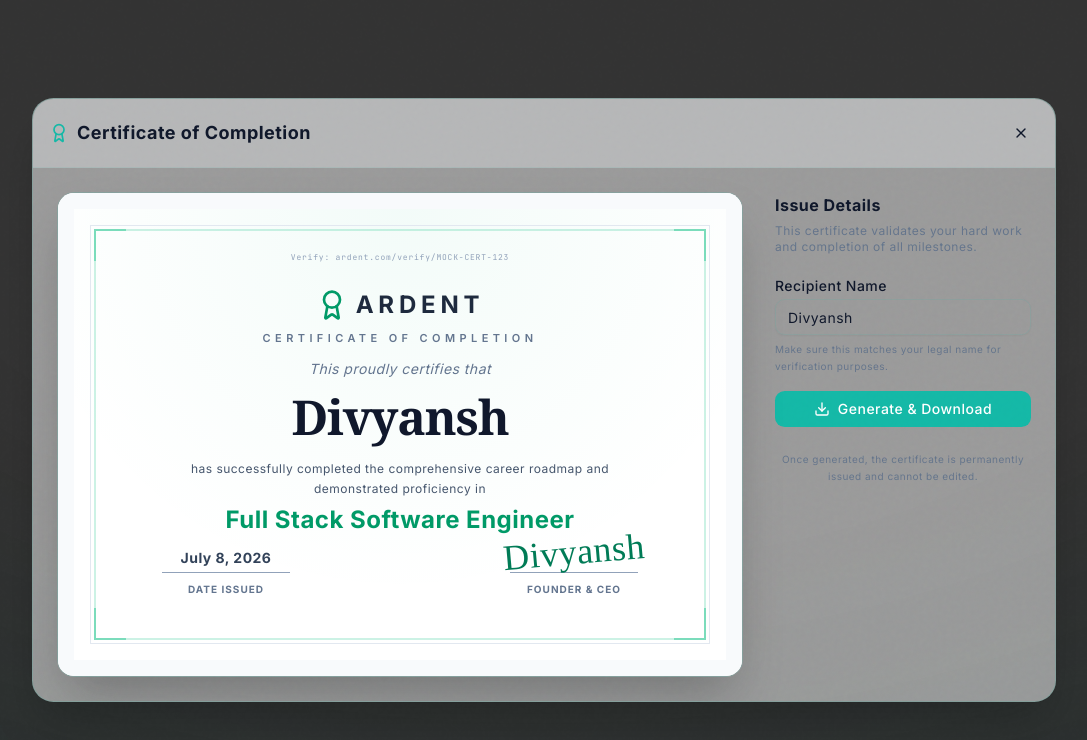
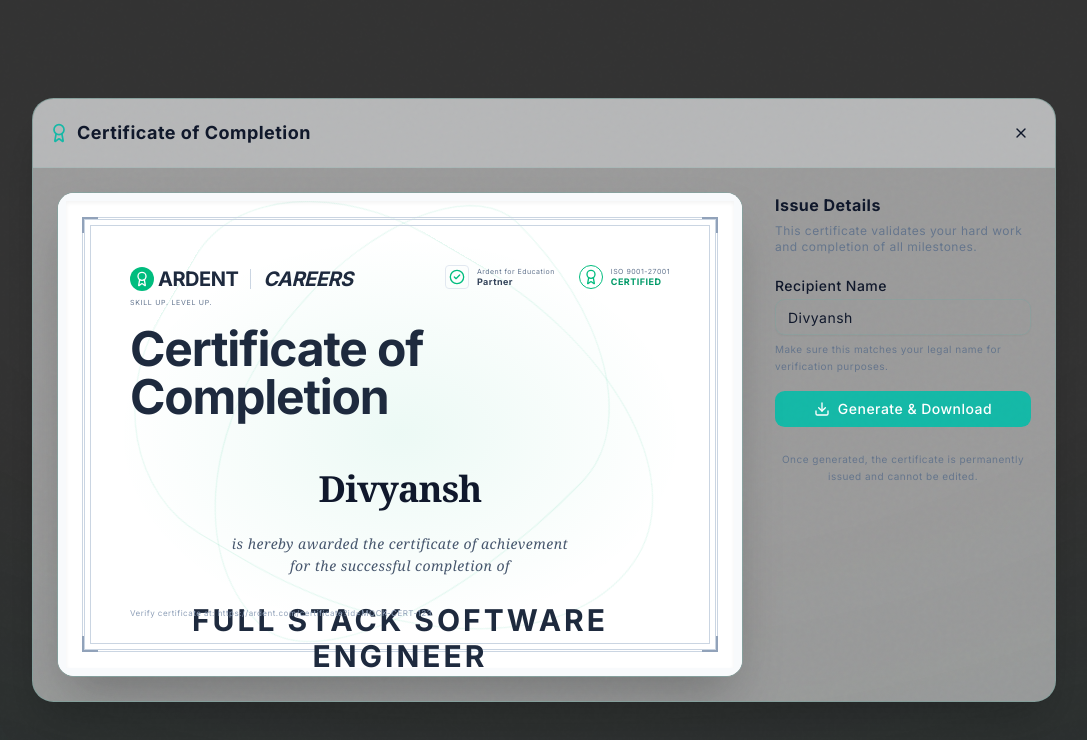
Before and after one commit to div-pandey/Ardent, a Next.js app: page /cert-preview in a window 1280 px wide. Shown: the top 740 px of the page, without its empty margins (96-1183 px from the left). Built offline with nearby package versions, Linux system fonts and the light colour scheme.

Commit message:
feat(roadmap): add certificate preview node and redesign certificate layout

```diff
--- a/src/app/(dashboard)/roadmap/page.tsx
+++ b/src/app/(dashboard)/roadmap/page.tsx
@@ -33,6 +33,7 @@ import { Badge } from '@/components/ui/badge';
 import { Progress } from '@/components/ui/progress';
 import { staggerContainer, staggerItem } from '@/lib/motion';
 import { toast } from 'sonner';
+import { CertificateModal } from '@/components/shared/certificate-modal';
 
 interface DemoMilestone {
   id: string;
@@ -68,6 +69,7 @@ export default function RoadmapPage() {
   const [loading, setLoading] = useState(false);
   const [hasGenerated, setHasGenerated] = useState(false);
   const [error, setError] = useState<string | null>(null);
+  const [isCertModalOpen, setIsCertModalOpen] = useState(false);
 
   // Persisted roadmap state
   const [savedRoadmaps, setSavedRoadmaps] = useState<SavedRoadmap[]>([]);
@@ -657,6 +659,49 @@ export default function RoadmapPage() {
                 </button>
               </div>
             ))}
+
+            {/* Certificate Node */}
+            {milestones.length > 0 && (
+              <div className="relative flex gap-3 mt-2">
+                {/* Timeline line connecting from the last milestone */}
+                <div
+                  className={`absolute left-[9px] -top-6 h-8 w-px ${
+                    completedCount === totalCount
+                      ? 'bg-emerald-400/50'
+                      : 'bg-muted-foreground/15'
+                  }`}
+                />
+
+                {/* Status icon */}
+                <div className="relative z-10 mt-1 shrink-0">
+                  {completedCount === totalCount ? (
+                    <Award className="h-5 w-5 text-emerald-400" />
+                  ) : (
+                    <Lock className="h-5 w-5 text-muted-foreground/50" />
+                  )}
+                </div>
+
+                {/* Milestone button */}
+                <button
+                  className={`mb-4 flex-1 rounded-lg border p-3 text-left transition-all ${
+                    completedCount === totalCount
+                      ? 'border-emerald-400/30 bg-emerald-400/5 hover:bg-emerald-400/10'
+                      : 'border-transparent hover:bg-muted/30 opacity-70'
+                  }`}
+                  onClick={() => setIsCertModalOpen(true)}
+                >
+                  <p className="text-xs text-muted-foreground">Final Step</p>
+                  <p className="mt-0.5 text-sm font-semibold flex items-center gap-2">
+                    Official Certificate
+                    {completedCount === totalCount ? (
+                      <Badge className="bg-emerald-400/20 text-emerald-400 hover:bg-emerald-400/20 text-[9px] ml-auto border-emerald-400/20">Available</Badge>
+                    ) : (
+                      <Badge variant="outline" className="text-[9px] ml-auto border-border">Preview</Badge>
+                    )}
+                  </p>
+                </button>
+              </div>
+            )}
           </motion.div>
 
           {/* Detail Panel */}
@@ -857,6 +902,15 @@ export default function RoadmapPage() {
           )}
         </div>
       </motion.div>
+
+      {/* Certificate Modal */}
+      <CertificateModal
+        isOpen={isCertModalOpen}
+        onClose={() => setIsCertModalOpen(false)}
+        roadmapId={currentRoadmapId || 'mock-123'}
+        roadmapTitle={activeRoadmap?.title || targetRole || 'Software Engineer Roadmap'}
+        tier={userTier}
+      />
     </div>
   );
 }
--- a/src/components/shared/certificate-modal.tsx
+++ b/src/components/shared/certificate-modal.tsx
@@ -174,78 +174,122 @@ export function CertificateModal({ isOpen, onClose, roadmapId, roadmapTitle, tie
               <>
                 <div
                   ref={certRef}
-                  className="relative w-full aspect-[1.414/1] bg-white text-slate-900 p-6 flex flex-col items-center justify-center overflow-hidden border-[16px] border-slate-50"
+                  className="relative w-full aspect-[1.414/1] bg-white text-slate-900 p-8 flex flex-col overflow-hidden border-[8px] border-slate-50 shadow-inner"
                 >
-                  {/* Background Accents */}
-                  <div className="absolute inset-0 bg-[radial-gradient(circle_at_50%_0%,rgba(16,185,129,0.05),transparent_70%)] pointer-events-none" />
+                  {/* Background Accents - Subtle wave pattern simulation */}
+                  <div className="absolute inset-0 bg-[radial-gradient(ellipse_at_center,rgba(16,185,129,0.08)_0%,transparent_60%)] pointer-events-none" />
+                  <div className="absolute top-1/2 left-1/2 -translate-x-1/2 -translate-y-1/2 w-[80%] h-[80%] border border-emerald-500/10 rounded-[40%_60%_70%_30%/40%_50%_60%_50%] animate-[spin_60s_linear_infinite] pointer-events-none" />
+                  <div className="absolute top-1/2 left-1/2 -translate-x-1/2 -translate-y-1/2 w-[70%] h-[70%] border border-emerald-500/10 rounded-[60%_40%_30%_70%/60%_30%_70%_40%] animate-[spin_40s_linear_infinite_reverse] pointer-events-none" />
 
-                  {/* Inner Border */}
-                  <div className="absolute inset-4 border border-slate-200 pointer-events-none z-10" />
-                  <div className="absolute inset-5 border-2 border-emerald-500/20 pointer-events-none z-10" />
+                  {/* Inner Borders */}
+                  <div className="absolute inset-4 border-[0.5px] border-slate-300 pointer-events-none z-10" />
+                  <div className="absolute inset-[18px] border-[0.5px] border-slate-300 pointer-events-none z-10" />
+                  <div className="absolute inset-[24px] border-[0.5px] border-slate-300 pointer-events-none z-10" />
 
                   {/* Corner Ornaments */}
-                  <div className="absolute top-5 left-5 w-8 h-8 border-t-2 border-l-2 border-emerald-500/40 z-10" />
-                  <div className="absolute top-5 right-5 w-8 h-8 border-t-2 border-r-2 border-emerald-500/40 z-10" />
-                  <div className="absolute bottom-5 left-5 w-8 h-8 border-b-2 border-l-2 border-emerald-500/40 z-10" />
-                  <div className="absolute bottom-5 right-5 w-8 h-8 border-b-2 border-r-2 border-emerald-500/40 z-10" />
+                  <div className="absolute top-4 left-4 w-4 h-4 border-t-2 border-l-2 border-slate-400 z-10" />
+                  <div className="absolute top-4 right-4 w-4 h-4 border-t-2 border-r-2 border-slate-400 z-10" />
+                  <div className="absolute bottom-4 left-4 w-4 h-4 border-b-2 border-l-2 border-slate-400 z-10" />
+                  <div className="absolute bottom-4 right-4 w-4 h-4 border-b-2 border-r-2 border-slate-400 z-10" />
 
                   {/* Main Content Container */}
-                  <div className="flex flex-col items-center justify-between w-full h-full z-20 relative p-6 md:p-8">
+                  <div className="flex flex-col w-full h-full z-20 relative p-8">
 
-                    {/* Verification Tag */}
-                    {(status === 'issued' || uniqueCode) && (
-                      <div className="absolute top-0 md:top-2 left-1/2 -translate-x-1/2 w-full text-center z-20">
-                        <span className="text-[7px] md:text-[8px] text-slate-400 font-mono tracking-widest">
-                          Verify: ardent.com/verify/{uniqueCode || 'MOCK-CERT-123'}
-                        </span>
+                    {/* Header Row: Logos and Badges */}
+                    <div className="flex justify-between items-start w-full">
+                      {/* Left Logos */}
+                      <div className="flex flex-col">
+                        <div className="flex items-center gap-3">
+                          <div className="flex items-center gap-1">
+                            <div className="bg-emerald-500 rounded-full p-1 h-6 w-6 flex items-center justify-center">
+                              <Award className="text-white h-4 w-4" />
+                            </div>
+                            <span className="text-xl font-bold tracking-tight text-slate-800 uppercase font-sans">Ardent</span>
+                          </div>
+                          <div className="h-5 w-px bg-slate-300" />
+                          <div className="flex items-center gap-1">
+                            <span className="text-xl font-bold tracking-tight text-slate-800 uppercase italic font-sans text-emerald-700">Careers</span>
+                          </div>
+                        </div>
+                        <span className="text-[7px] text-slate-500 mt-1 uppercase tracking-widest">Skill Up. Level Up.</span>
                       </div>
-                    )}
 
-                    {/* Top */}
-                    <div className="flex flex-col items-center w-full mt-4 md:mt-6">
-                      <div className="flex items-center gap-2 mb-1 md:mb-2">
-                        <Award className="h-6 md:h-8 w-6 md:w-8 text-emerald-600" />
-                        <span className="text-xl md:text-2xl font-bold tracking-[0.2em] uppercase text-slate-800">Ardent</span>
+                      {/* Right Badges */}
+                      <div className="flex items-center gap-6">
+                        <div className="flex items-center gap-2">
+                          <div className="h-6 w-6 rounded flex items-center justify-center border border-slate-200">
+                            <CheckCircle2 className="h-4 w-4 text-emerald-500" />
+                          </div>
+                          <div className="flex flex-col">
+                            <span className="text-[7px] text-slate-500 leading-none">Ardent for Education</span>
+                            <span className="text-[9px] font-bold text-slate-700 leading-none mt-0.5">Partner</span>
+                          </div>
+                        </div>
+                        <div className="flex items-center gap-2">
+                          <div className="h-6 w-6 rounded-full border border-emerald-500 flex items-center justify-center">
+                            <Award className="h-4 w-4 text-emerald-500" />
+                          </div>
+                          <div className="flex flex-col">
+                            <span className="text-[7px] text-slate-500 leading-none">ISO 9001-27001</span>
+                            <span className="text-[9px] font-bold text-emerald-600 leading-none mt-0.5">CERTIFIED</span>
+                          </div>
+                        </div>
                       </div>
-                      <h1 className="text-[9px] md:text-[11px] uppercase tracking-[0.4em] text-slate-500 font-semibold">Certificate of Completion</h1>
                     </div>
 
-                    {/* Middle */}
-                    <div className="flex flex-col items-center justify-center flex-1 w-full my-1 md:my-3">
-                      <p className="text-[10px] md:text-sm text-slate-500 mb-1 md:mb-2 italic">
-                        This proudly certifies that
-                      </p>
-                      <h2 className="text-3xl md:text-5xl font-black mb-1 md:mb-3 text-center text-slate-900 tracking-tight leading-tight max-w-[90%] font-serif">
+                    {/* Middle Content */}
+                    <div className="flex flex-col items-center justify-center flex-1 w-full mt-4">
+                      <h1 className="text-3xl md:text-5xl font-bold text-slate-800 tracking-tight font-sans mb-8 md:mb-12">
+                        Certificate of Completion
+                      </h1>
+
+                      <h2 className="text-3xl md:text-4xl font-semibold mb-6 text-center text-slate-900 tracking-tight font-serif">
                         {recipientName || 'Your Name'}
                       </h2>
-                      <p className="text-[10px] md:text-xs text-slate-600 mb-1 md:mb-1.5 text-center max-w-lg leading-relaxed px-4">
-                        has successfully completed the comprehensive career roadmap and demonstrated proficiency in
+
+                      <p className="text-xs md:text-sm text-slate-600 mb-6 text-center max-w-2xl leading-relaxed px-4 font-serif italic">
+                        is hereby awarded the certificate of achievement <br/> for the successful completion of
                       </p>
-                      <h3 className="text-lg md:text-2xl font-bold text-emerald-600 text-center">
+
+                      <h3 className="text-xl md:text-3xl font-bold text-slate-800 text-center uppercase tracking-widest font-sans">
                         {roadmapTitle}
                       </h3>
                     </div>
 
-                    {/* Bottom */}
-                    <div className="w-full flex justify-between items-end px-2 md:px-8 mt-auto pb-2">
-                      <div className="flex flex-col items-center">
-                        <span className="text-[10px] md:text-sm font-bold text-slate-700 mb-1">
-                          {issuedAt
+                    {/* Bottom Row */}
+                    <div className="w-full grid grid-cols-3 items-end mt-auto pt-8">
+                      {/* Left: Date */}
+                      <div className="flex flex-col">
+                        <span className="text-[9px] md:text-[11px] font-bold text-slate-700">
+                          Certificate issued on : {issuedAt
                             ? new Date(issuedAt).toLocaleDateString('en-US', { year: 'numeric', month: 'long', day: 'numeric' })
                             : new Date().toLocaleDateString('en-US', { year: 'numeric', month: 'long', day: 'numeric' })}
                         </span>
-                        <div className="h-px w-20 md:w-32 bg-slate-400 mb-1.5 md:mb-2" />
-                        <span className="text-[8px] md:text-[10px] text-slate-500 uppercase tracking-widest font-bold">Date Issued</span>
                       </div>
 
+                      {/* Center: Signature */}
                       <div className="flex flex-col items-center relative">
-                        {/* Signature */}
-                        <span className="font-['Brush_Script_MT',cursive] text-2xl md:text-4xl text-emerald-700 absolute -top-2 md:-top-4 rotate-[-5deg]">Divyansh</span>
+                        <span className="font-['Brush_Script_MT',cursive] text-2xl md:text-4xl text-slate-800 absolute -top-4 md:-top-8 rotate-[-5deg]">Divyansh</span>
                         <span className="text-[10px] md:text-sm text-transparent mb-1">Divyansh</span>
-                        <div className="h-px w-20 md:w-32 bg-slate-400 mb-1.5 md:mb-2" />
-                        <span className="text-[8px] md:text-[10px] text-slate-500 uppercase tracking-widest font-bold">Founder & CEO</span>
+                        <div className="h-px w-32 md:w-48 bg-slate-400 mb-1.5 md:mb-2" />
+                        <span className="text-[10px] md:text-xs text-slate-800 font-bold">M. Divyansh</span>
+                        <span className="text-[8px] md:text-[9px] text-slate-500 mt-0.5">Founder and CEO,</span>
+                        <span className="text-[8px] md:text-[9px] text-slate-500">Ardent AI Networks.</span>
+                      </div>
+
+                      {/* Right: Verification */}
+                      <div className="flex flex-col items-end">
+                        <span className="text-[8px] md:text-[10px] text-slate-500">
+                          Valid certificate ID : <span className="font-mono text-slate-700 font-bold">{uniqueCode || 'MOCK-CERT-123'}</span>
+                        </span>
                       </div>
                     </div>
+
+                    {/* Bottom Verification Text (Very bottom) */}
+                    <div className="absolute bottom-4 left-8 text-[7px] md:text-[8px] text-slate-400">
+                      Verify certificate at: https://ardent.com/certificate?id={uniqueCode || 'MOCK-CERT-123'}
+                    </div>
+
                   </div>
                 </div>
 
```
